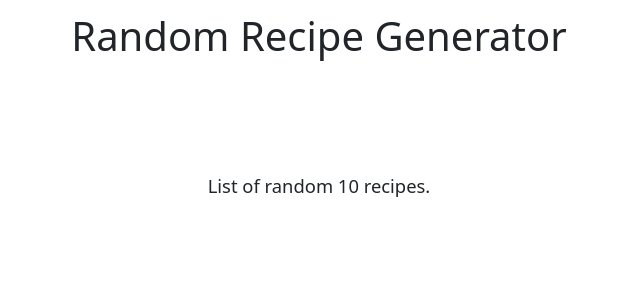
After one commit to Dueonkim89/Random-Recipe-Generator, a Flask app: template templates/country_recipes.html in a window 1280 px wide. The commit adds this page. Shown: the top 300 px of the page, without its empty margins (321-961 px from the left). Run offline with Flask 2, Linux system fonts and the light colour scheme; the template is opened without the code that fills it: most values are stand-ins (such as "Sample title", 1, 10 or a date in 2020).

Commit message:
API connection established, working on recipe HTML templating

```diff
--- a/app.py
+++ b/app.py
@@ -5,11 +5,10 @@ from utils import decode_to_string, get_countries_from_string
 app = Flask(__name__)
 
 # Global variables to cache user choice
-global cache
 cache = {}
-global chosen_country
-global cached_recipes
-cached_recipes = []
+chosen_country = None
+cached_recipe_list_per_country = {}
+cached_recipes = {}
 
 spoonacular_api_key = "81bd5951a8ee44bc9d54fbb1858704b0"
 countries_in_spoonacular = {'French', 'Thai', 'Italian', 'Indian', 'Spanish', 'Greek', 'Mexican'}
@@ -36,20 +35,42 @@ def selection():
         return render_template('selection.html')
 
 
-@app.route("/recipes_for_country", methods=["POST"])
+@app.route("/recipes_for_country", methods=["GET", "POST"])
 def find_recipe():
-    # parse JSON
-    data = request.json
-    country = data['country']
-    global chosen_country
-    chosen_country = country
-    recipe_list = []
+    # POST route
+    if request.method == "POST":
+        # parse JSON
+        data = request.json
+        country = data['country']
+        global chosen_country
+        chosen_country = country
 
-    # make request to spoonacular API and get all recipes
-    if country in countries_in_spoonacular:
-        print(data['country'])
-        return request.data
-    # else, scrap data from website all_recipes and get all recipes
+        # make request to spoonacular API and get all recipes
+        if country in countries_in_spoonacular:
+            # if in cache, pass info from cache into HTML template
+            if country in cached_recipe_list_per_country:
+                print("LINE 52")
+                print(cached_recipe_list_per_country[country]['results'])
+                return render_template('country_recipes.html', country=country)
+            else:
+                # make API call to spoonacular
+                base_url = "https://api.spoonacular.com/recipes/complexSearch?apiKey="
+                base_url += spoonacular_api_key
+                base_url += '&cuisine='
+                base_url += country
+                response = requests.get(base_url)
+
+                # store data into global cache, to avoid repetitive API calls
+                cached_recipe_list_per_country[country] = response.json()
+
+                # gather recipe data and redirect to country_recipes.html
+                print("LINE 67")
+                print(cached_recipe_list_per_country[country]['results'])
+                return render_template('country_recipes.html', country=country)
+
+        # else, scrap data from website all_recipes and get all recipes
+
+    # GET request, send recipe list from cached country
 
 
-    # gather recipe data and redirect to country_recipes.html
+# route to get specific recipe instruction
--- a/static/script.js
+++ b/static/script.js
@@ -22,12 +22,5 @@ function makeRequestForCountryRecipe(country) {
         'Content-Type': 'application/json',
     },
     body: JSON.stringify(data),
-    }).then(response => response.json())
-    .then(result => {
-      console.log('Success:', result);
-    })
-    .catch(error => {
-      console.error('Error:', error);
     });
-
 }
--- a/templates/country_list.html
+++ b/templates/country_list.html
@@ -3,7 +3,7 @@
 <p class="intro-paragraph">List of randomly generated countries</p>
 <div class="list-group">
     {% for country in countries %}
-    <a href="#" class="country list-group-item list-group-item-action">{{country}}</a>
+    <li class="country list-group-item list-group-item-action">{{country}}</li>
     {% endfor %}
 </div>
 <!--  <a href="./selection" class="btn btn-secondary">Back</a>  -->
--- /dev/null
+++ b/templates/country_recipes.html
@@ -0,0 +1,6 @@
+{% extends 'base.html' %}
+{% block content %}
+<p class="intro-paragraph">List of random {{country}} recipes.</p>
+
+
+{% endblock %}
```
